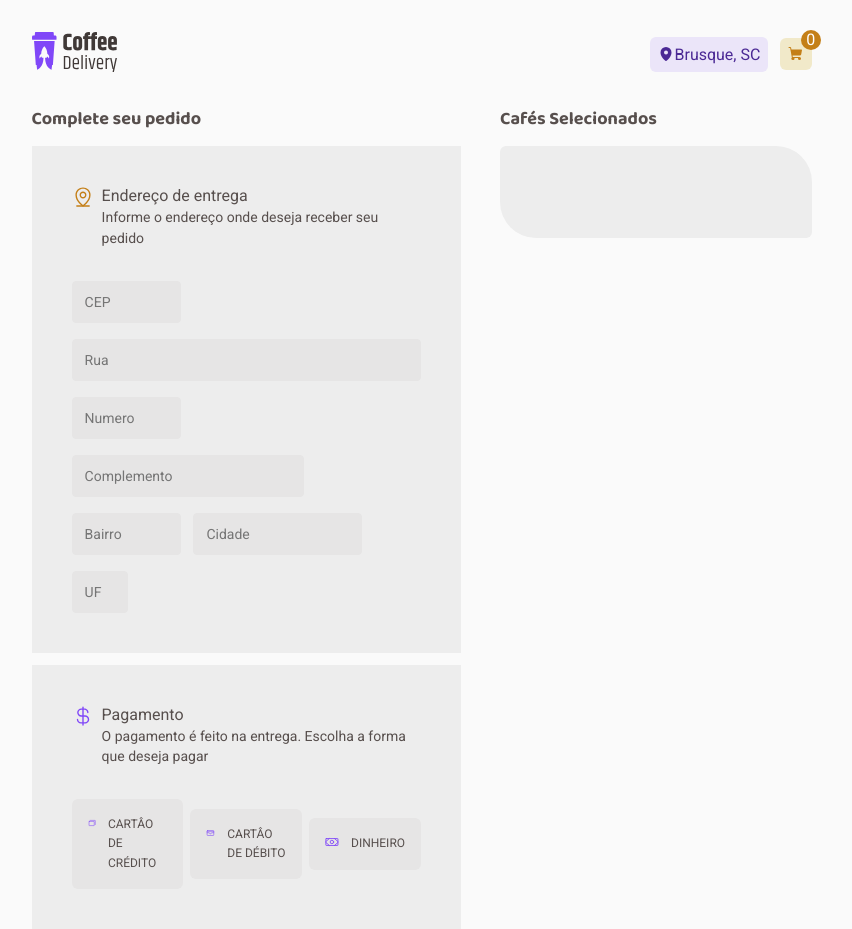
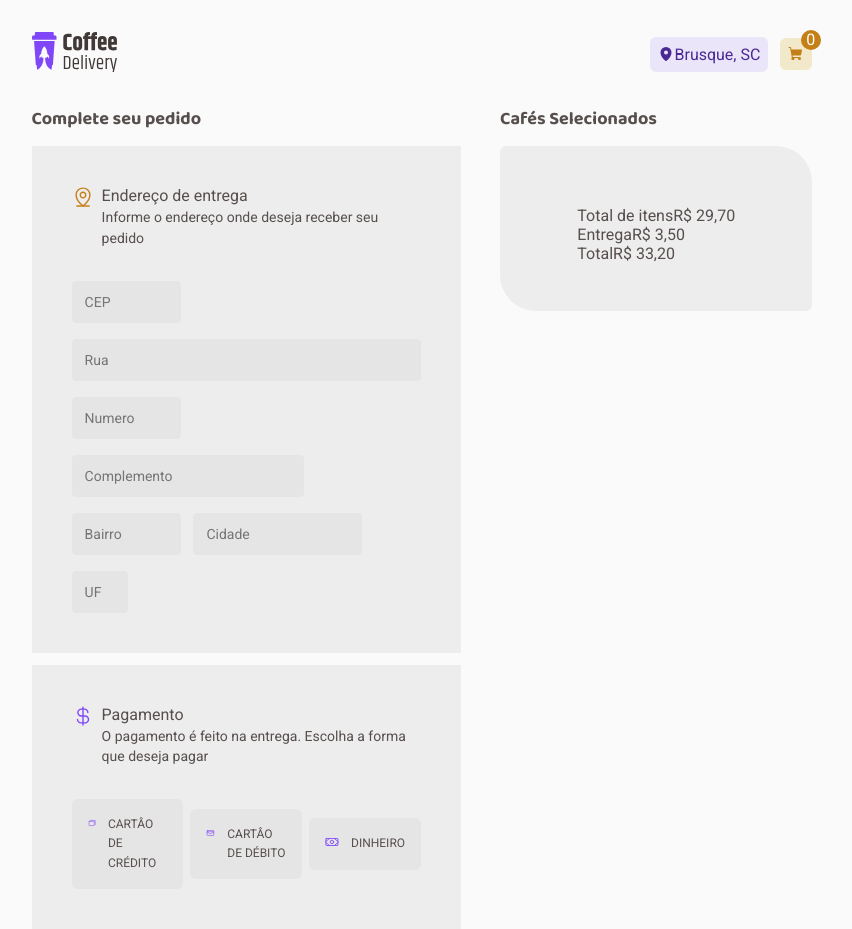
Before and after one commit to Junior041/coffe-delivery, a React (Vite) app: page /checkout in a window 1280 px wide. Shown: the whole page, without its empty margins (218-1070 px from the left). Built offline with nearby package versions, Linux system fonts and the light colour scheme.

Commit message:
inicioTotal

```diff
--- /dev/null
+++ b/src/pages/Checkout/CafesSelecionados/TotalItems/index.tsx
@@ -0,0 +1,20 @@
+import { TotalItemsContainer } from './styles';
+
+export default function TotalItems() {
+  return (
+    <TotalItemsContainer>
+      <div>
+        <span>Total de itens</span>
+        <span>R$ 29,70</span>
+      </div>
+      <div>
+        <span>Entrega</span>
+        <span>R$ 3,50</span>
+      </div>
+      <div>
+        <span>Total</span>
+        <span>R$ 33,20</span>
+      </div>
+    </TotalItemsContainer>
+  );
+}
--- /dev/null
+++ b/src/pages/Checkout/CafesSelecionados/TotalItems/styles.ts
@@ -0,0 +1,8 @@
+import styled from 'styled-components';
+
+export const TotalItemsContainer = styled.div`
+  display: flex;
+  flex-direction: column;
+  align-items: initial;
+  padding: 8px;
+`;
--- a/src/pages/Checkout/CafesSelecionados/index.tsx
+++ b/src/pages/Checkout/CafesSelecionados/index.tsx
@@ -6,6 +6,7 @@ import {
 } from './styles';
 import { CoffeContext } from '../../../contexts/CoffeContext';
 import { CoffeType } from '../../../@types/coffe';
+import TotalItems from './TotalItems';
 
 export default function CafesSelecionados() {
   const { coffes } = useContext(CoffeContext);
@@ -37,6 +38,7 @@ export default function CafesSelecionados() {
             />
           );
         })}
+        <TotalItems />
       </CafesSelecionadosContainer>
     </CafeCardCheckoutContainer>
   );
--- a/src/pages/Checkout/index.tsx
+++ b/src/pages/Checkout/index.tsx
@@ -1,6 +1,7 @@
 import CafesSelecionados from './CafesSelecionados';
 import Endereco from './Endereco';
 import Pagemento from './Pagamento';
+import TotalItems from './CafesSelecionados/TotalItems';
 import { CheckoutContainer, ParteEsquerda, PartedDireita } from './styles';
 
 export default function Checkout() {
```
